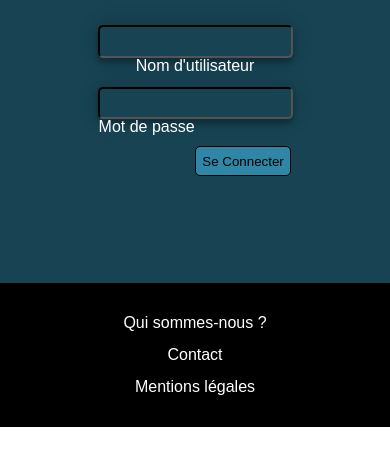
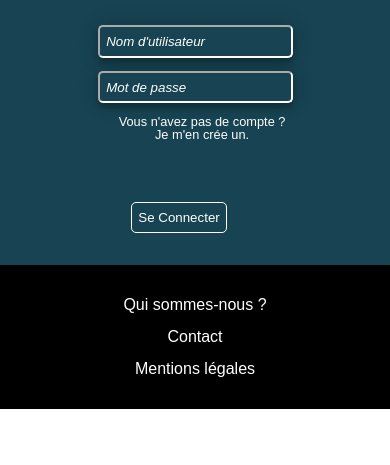
Before and after one commit to redrokh/avez-vous-deja-lu-front, a React app: page /connexion in a window 390 px wide. Shown: the part 129-594 px from the top of the page. Built offline with nearby package versions, Linux system fonts and the light colour scheme.

Commit message:
Finalisation responsive for the Component connection

```diff
--- a/src/components/Categories/categories.scss
+++ b/src/components/Categories/categories.scss
@@ -10,14 +10,14 @@ justify-content: center;
 }
 
 .title__card {
-  border-top: 1px solid black;
+  border-top: 1px solid #fff;
   padding-top: 1em;
   margin-top: 3em;
   padding-bottom: 10px;
 }
 
 .grid__card {
-  border: 1px solid black;
+  border: 1px solid #fff;
   border-radius: 5px;
   font-size: 1em;
   padding: 1em;
--- a/src/components/Connection/connection.scss
+++ b/src/components/Connection/connection.scss
@@ -10,20 +10,21 @@
     margin-bottom: 0.5em;
   }
   .form__input {
+    color: #fff;
+    position: relative;
     margin-top: 1em;
     width:100%;
     padding: 0.5em;
     border-radius: 5px;
-    border-color: black;
+    border-color: #fff;
     background: none;
-    box-shadow: 0 0 20px 0 rgba(0, 0, 0, 0.2), 0 5px 5px 0 rgba(0, 0, 0, 0.24);
+    box-shadow: 0 0 20px 0 rgba(0, 0, 0, 0.2), 0 5px 5px 0 rgba(0, 0, 0, 0.2);
   }
-  .input__label {
-    color: crimson;
-  }
+
   .form__input::placeholder {
-    color: black;
+    color: #fff;
     font-style: italic;
+    transition: top 200ms ease-in, left 200ms ease-in, font-size 200ms ease-in;
   }
   .form__input:focus {
     box-shadow: 0 0 .2rem #fff,
@@ -33,17 +34,27 @@
                 0 0 2.8rem #19A4DF,
                 inset 0 0 1.3rem #19A4DF;
   }
+    .link__inscription {
+      margin-top: 1em;
+      margin-bottom: 1em;
+      font-size: 0.8em;
+      margin-left: 1.1em;
+      text-align: center;
+    }
+
   .button_submit {
-    text-align: center;
-    margin-bottom: 5em;
+    position: relative;
+    top: 0em;
+    right: 1em;
+    margin-top: 3em;
+    margin-bottom: 2em;
     .submit {
       padding: 0.5em;
-      margin-top: 2em;
-      margin-bottom: 2em;
-      background-color: #2F86A6;
+      background-color: #174352;
+      border: 1px solid #fff;
       border-radius: 5px;
-      border: 1px solid black;
-      text-align: center;
+      color: #fff;
+
     }
     .submit:hover {
       box-shadow: 0 0 .2rem #fff,
--- a/src/components/Connection/index.js
+++ b/src/components/Connection/index.js
@@ -8,10 +8,10 @@ const Connection = () => (
   <div className="connection__form">
     <h1 className="connection__main--title">Se connecter</h1>
 
-    <input className="form__input" type="text" label="Nom d'utilisateur" placeholder=" " name="username" required />
-    <label for="email" class="form__label">Nom d'utilisateur</label>
-    <input className="form__input" type="text" label="Mot de passe" placeholder=" " name="password" required />
-    <label for="password" class="form__label">Mot de passe</label>
+    <input className="form__input" type="text" label="Nom d'utilisateur" placeholder="Nom d'utilisateur " name="username" required />
+    <input className="form__input" type="text" label="Mot de passe" placeholder="Mot de passe" name="password" required />
+
+    <p className="link__inscription">Vous n'avez pas de compte ? Je m'en crée un.</p>
 
     <div className="button_submit">
       <button className="submit" type="button">Se Connecter</button>
```
